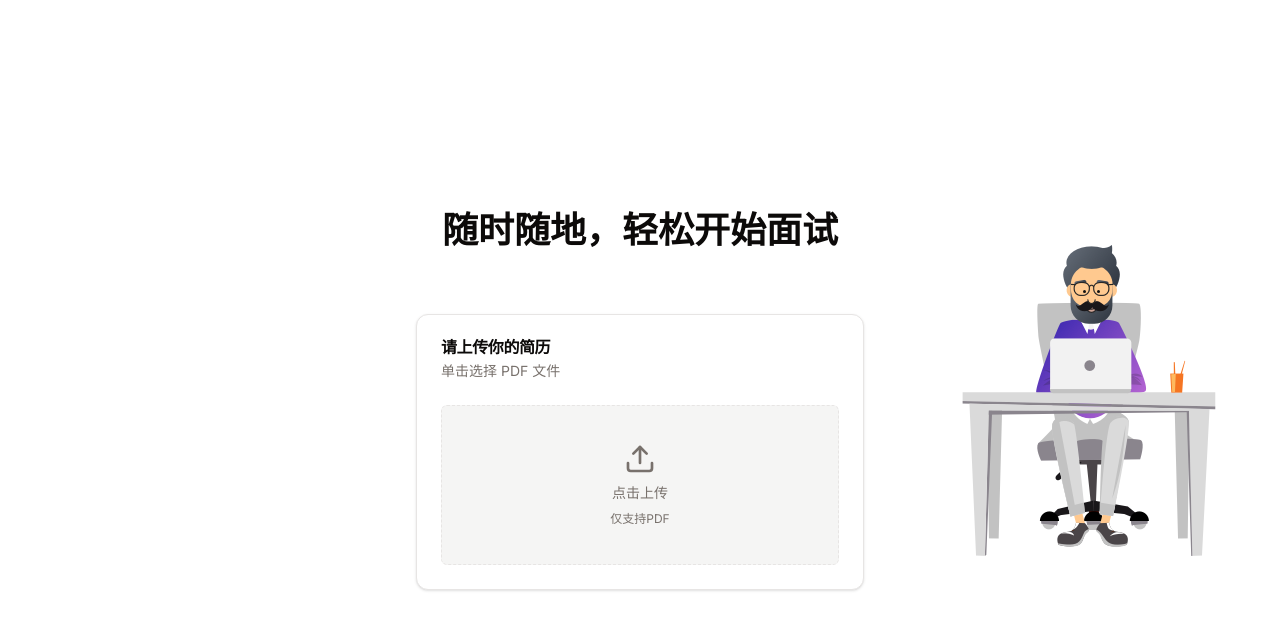
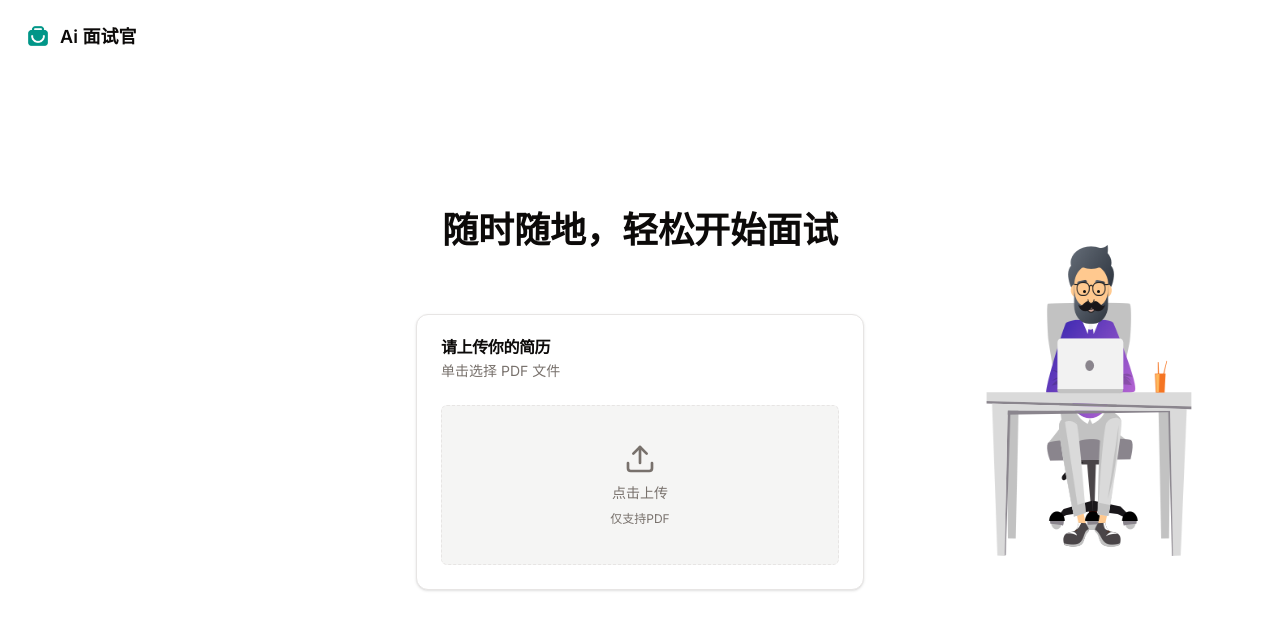
Before and after one commit to ZingerLittleBee/ai-interview, a Next.js app: page / in a window 1280 px wide. Shown: the top 630 px of the page. Built offline with nearby package versions, Linux system fonts and the light colour scheme.

Commit message:
feat: add logo

```diff
--- a/components/UploadViewLayout.tsx
+++ b/components/UploadViewLayout.tsx
@@ -46,7 +46,7 @@ const UploadViewLayout = () => {
   };
   return (
     <>
-      <div className="w-full h-auto min-h-screen flex flex-col justify-center items-center space-y-16">
+      <div className="relative w-full h-auto min-h-screen flex flex-col justify-center items-center space-y-16 z-50">
         <h1 className="text-4xl font-bold">随时随地，轻松开始面试</h1>
         <Card className="w-full max-w-md">
           <CardHeader>
@@ -80,7 +80,20 @@ const UploadViewLayout = () => {
           </CardContent>
         </Card>
       </div>
-      <div className="absolute top-0 right-16 h-screen w-[254px] flex justify-center items-center">
+      <div className="absolute top-0 left-0 right-0 h-[72px] flex items-center justify-center">
+        <div className="w-full h-11 flex items-center px-6">
+          <div className="h-7 flex items-center space-x-2">
+            <Image
+              src="/favicon-192.png"
+              width={28}
+              height={28}
+              alt="interview"
+            />
+            <div className="text-[18px] font-semibold">Ai 面试官</div>
+          </div>
+        </div>
+      </div>
+      <div className="absolute top-0 right-16 h-screen w-[254px] flex justify-center items-center px-6">
         <div className="relative w-full h-[311px]">
           <span className="eye"></span>
           <span className="eye !ml-2"></span>
```
Also changed, not shown: public/favicon-192.png (added).
